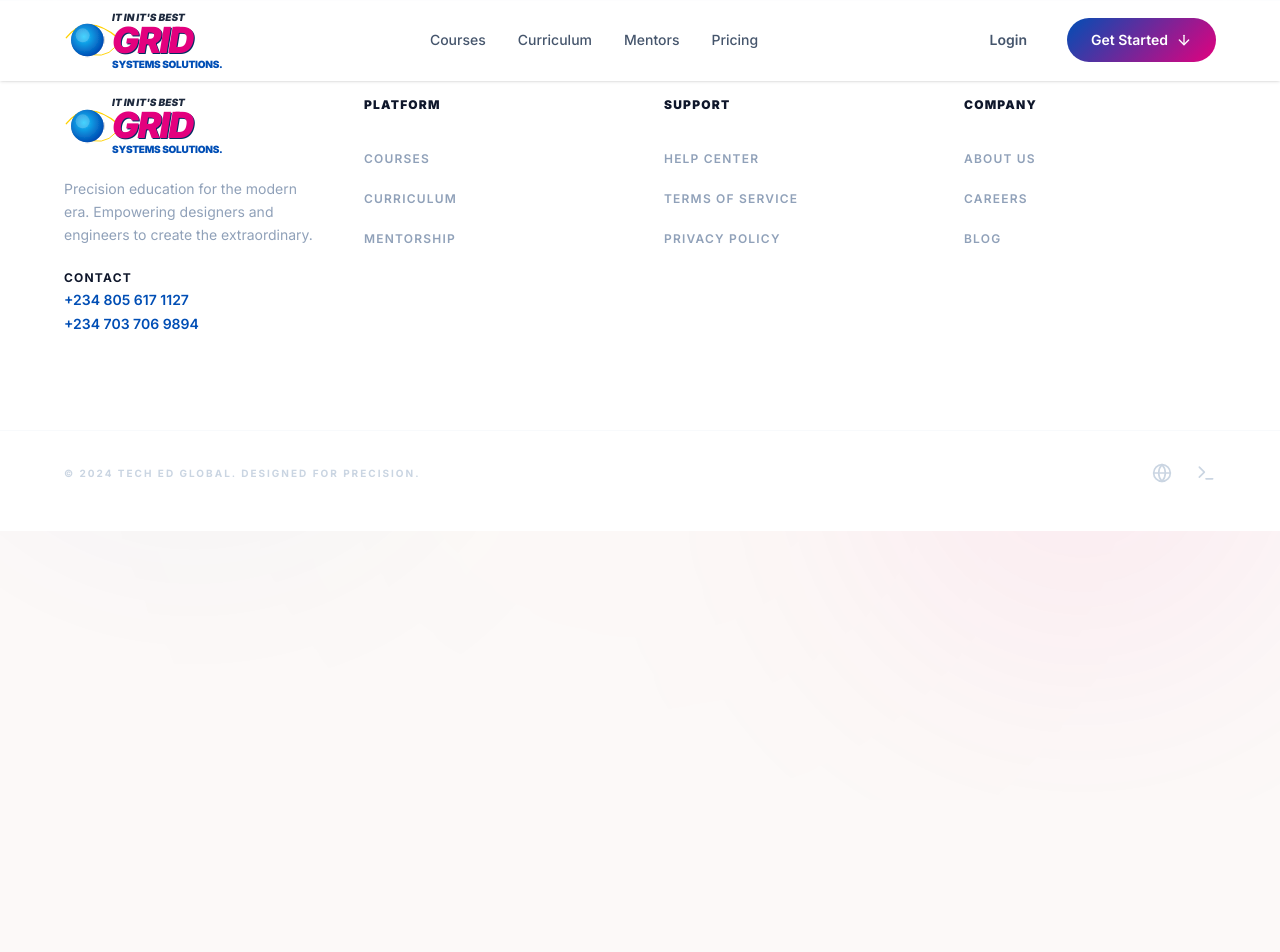
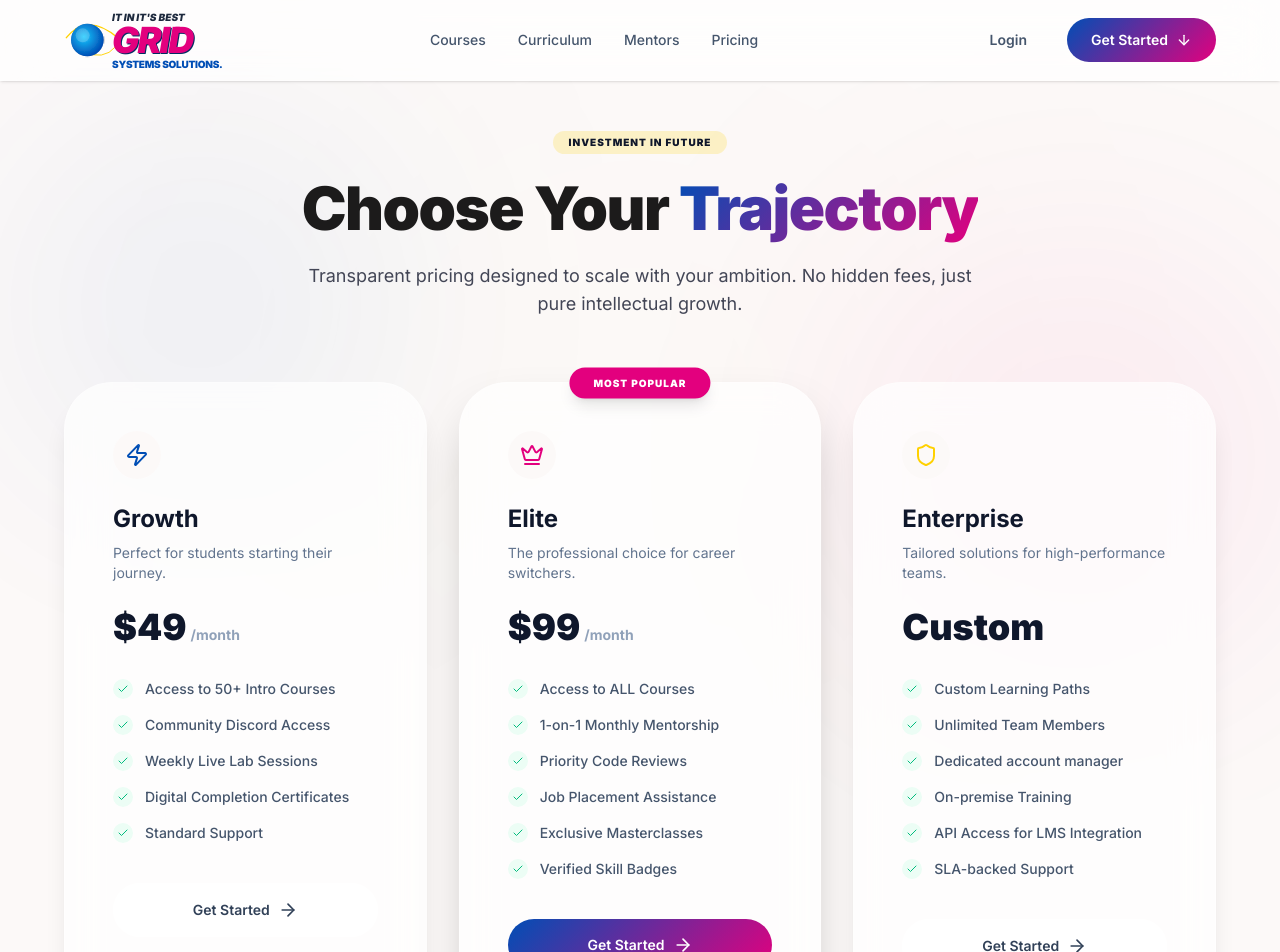
Before and after one commit to JOHNTBS/GSSTechlearn, a React (Vite) app: page /pricing in a window 1280 px wide. Shown: the top 952 px of the page. Before the commit the page ends 800 px from the top, so only its background shows below. Built offline with nearby package versions, Linux system fonts and the light colour scheme.

Commit message:
feat: Add Pricing page and navigation
Introduces a new Pricing page and integrates it into the application's routing and navigation. This allows users to view and select different subscription plans for the GRID Systems Solutions educational ecosystem.

```diff
--- a/src/App.tsx
+++ b/src/App.tsx
@@ -9,6 +9,7 @@ import { Navbar, Footer, FloatingOrbs } from './components/Shared';
 import Home from './pages/Home';
 import Curriculum from './pages/Curriculum';
 import Mentors from './pages/Mentors';
+import Pricing from './pages/Pricing';
 
 // --- Scroll to Top on Page Change ---
 const ScrollToTop = () => {
@@ -31,6 +32,7 @@ export default function App() {
             <Route path="/" element={<Home />} />
             <Route path="/curriculum" element={<Curriculum />} />
             <Route path="/mentors" element={<Mentors />} />
+            <Route path="/pricing" element={<Pricing />} />
           </Routes>
         </main>
         <Footer />
--- a/src/components/Shared.tsx
+++ b/src/components/Shared.tsx
@@ -107,7 +107,7 @@ export const Navbar = () => {
           <Link to="/curriculum" className="text-slate-600 hover:text-slate-900 transition-colors text-sm font-medium">Courses</Link>
           <Link to="/curriculum" className="text-slate-600 hover:text-slate-900 transition-colors text-sm font-medium">Curriculum</Link>
           <Link to="/mentors" className="text-slate-600 hover:text-slate-900 transition-colors text-sm font-medium">Mentors</Link>
-          <a href="#" className="text-slate-600 hover:text-slate-900 transition-colors text-sm font-medium">Pricing</a>
+          <Link to="/pricing" className="text-slate-600 hover:text-slate-900 transition-colors text-sm font-medium">Pricing</Link>
         </div>
         <div className="flex items-center gap-4">
           <Button variant="ghost" className="hidden sm:flex">Login</Button>
--- /dev/null
+++ b/src/pages/Pricing.tsx
@@ -0,0 +1,144 @@
+import { motion } from 'motion/react';
+import { Check, Zap, Shield, Crown, Star, ArrowRight } from 'lucide-react';
+import { Button } from '../components/Shared';
+
+const plans = [
+  {
+    name: "Growth",
+    price: "49",
+    description: "Perfect for students starting their journey.",
+    icon: Zap,
+    color: "text-primary",
+    features: [
+      "Access to 50+ Intro Courses",
+      "Community Discord Access",
+      "Weekly Live Lab Sessions",
+      "Digital Completion Certificates",
+      "Standard Support"
+    ]
+  },
+  {
+    name: "Elite",
+    price: "99",
+    description: "The professional choice for career switchers.",
+    popular: true,
+    icon: Crown,
+    color: "text-secondary",
+    features: [
+      "Access to ALL Courses",
+      "1-on-1 Monthly Mentorship",
+      "Priority Code Reviews",
+      "Job Placement Assistance",
+      "Exclusive Masterclasses",
+      "Verified Skill Badges"
+    ]
+  },
+  {
+    name: "Enterprise",
+    price: "Custom",
+    description: "Tailored solutions for high-performance teams.",
+    icon: Shield,
+    color: "text-accent",
+    features: [
+      "Custom Learning Paths",
+      "Unlimited Team Members",
+      "Dedicated account manager",
+      "On-premise Training",
+      "API Access for LMS Integration",
+      "SLA-backed Support"
+    ]
+  }
+];
+
+export default function Pricing() {
+  return (
+    <div className="pt-32 pb-20 px-6 md:px-16 max-w-7xl mx-auto">
+      <motion.div
+        initial={{ opacity: 0, y: 20 }}
+        animate={{ opacity: 1, y: 0 }}
+        className="text-center mb-16"
+      >
+        <div className="inline-flex items-center px-4 py-1 rounded-full bg-accent/20 text-slate-900 w-fit text-[10px] font-black tracking-widest uppercase mb-6">
+          Investment in Future
+        </div>
+        <h1 className="text-4xl md:text-6xl font-black mb-6 tracking-tight">
+          Choose Your <span className="mesh-gradient">Trajectory</span>
+        </h1>
+        <p className="text-on-surface-variant text-lg max-w-2xl mx-auto">
+          Transparent pricing designed to scale with your ambition. No hidden fees, just pure intellectual growth.
+        </p>
+      </motion.div>
+
+      <div className="grid grid-cols-1 md:grid-cols-2 lg:grid-cols-3 gap-8">
+        {plans.map((plan, index) => (
+          <motion.div
+            key={plan.name}
+            initial={{ opacity: 0, y: 20 }}
+            whileInView={{ opacity: 1, y: 0 }}
+            viewport={{ once: true }}
+            transition={{ delay: index * 0.1 }}
+            className={`glass-card rounded-[48px] p-8 md:p-12 border ${plan.popular ? 'border-secondary/50 shadow-2xl relative' : 'border-white/50 shadow-xl'}`}
+          >
+            {plan.popular && (
+              <div className="absolute top-0 left-1/2 -translate-x-1/2 -translate-y-1/2 px-6 py-2 bg-secondary text-white text-[10px] font-black uppercase tracking-widest rounded-full shadow-lg">
+                Most Popular
+              </div>
+            )}
+
+            <div className={`w-12 h-12 rounded-2xl bg-surface flex items-center justify-center mb-6 ${plan.color}`}>
+              <plan.icon size={24} />
+            </div>
+
+            <h3 className="text-2xl font-bold text-slate-900 mb-2">{plan.name}</h3>
+            <p className="text-slate-500 text-sm mb-6">{plan.description}</p>
+
+            <div className="flex items-baseline gap-1 mb-8">
+              <span className="text-4xl font-black text-slate-900">{plan.price !== 'Custom' ? `$${plan.price}` : plan.price}</span>
+              {plan.price !== 'Custom' && <span className="text-slate-400 font-bold text-sm">/month</span>}
+            </div>
+
+            <div className="flex flex-col gap-4 mb-10">
+              {plan.features.map((feature, i) => (
+                <div key={i} className="flex items-center gap-3">
+                  <div className={`flex-shrink-0 w-5 h-5 rounded-full bg-emerald-50 flex items-center justify-center text-emerald-500`}>
+                    <Check size={12} />
+                  </div>
+                  <span className="text-sm font-medium text-slate-600">{feature}</span>
+                </div>
+              ))}
+            </div>
+
+            <Button
+              className="w-full py-4 text-base"
+              variant={plan.popular ? 'primary' : 'secondary'}
+            >
+              Get Started <ArrowRight className="w-5 h-5" />
+            </Button>
+          </motion.div>
+        ))}
+      </div>
+
+      <motion.section
+        initial={{ opacity: 0 }}
+        whileInView={{ opacity: 1 }}
+        className="mt-32 p-12 md:p-20 glass-card rounded-[56px] border border-white/50 shadow-2xl overflow-hidden relative"
+      >
+        <div className="relative z-10 flex flex-col md:flex-row items-center justify-between gap-12">
+          <div className="max-w-md">
+            <div className="flex items-center gap-2 text-primary font-bold mb-4">
+              <Star className="fill-current" size={20} />
+              <span className="text-sm tracking-widest uppercase">Student Discount</span>
+            </div>
+            <h2 className="text-3xl font-bold text-slate-900 mb-6">Are you a student?</h2>
+            <p className="text-slate-500">
+              Get 50% off any plan with a valid .edu email or student ID. We believe talent shouldn't be limited by capital.
+            </p>
+          </div>
+          <Button variant="secondary" className="px-10 py-5 border-slate-200">
+            Verify Student Status
+          </Button>
+        </div>
+      </motion.section>
+    </div>
+  );
+}
```
